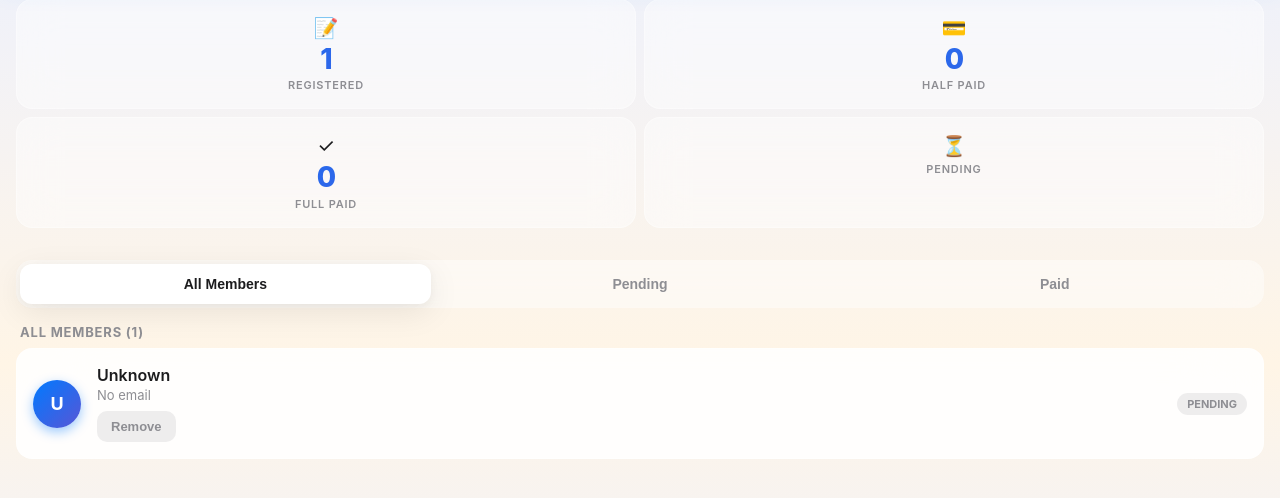
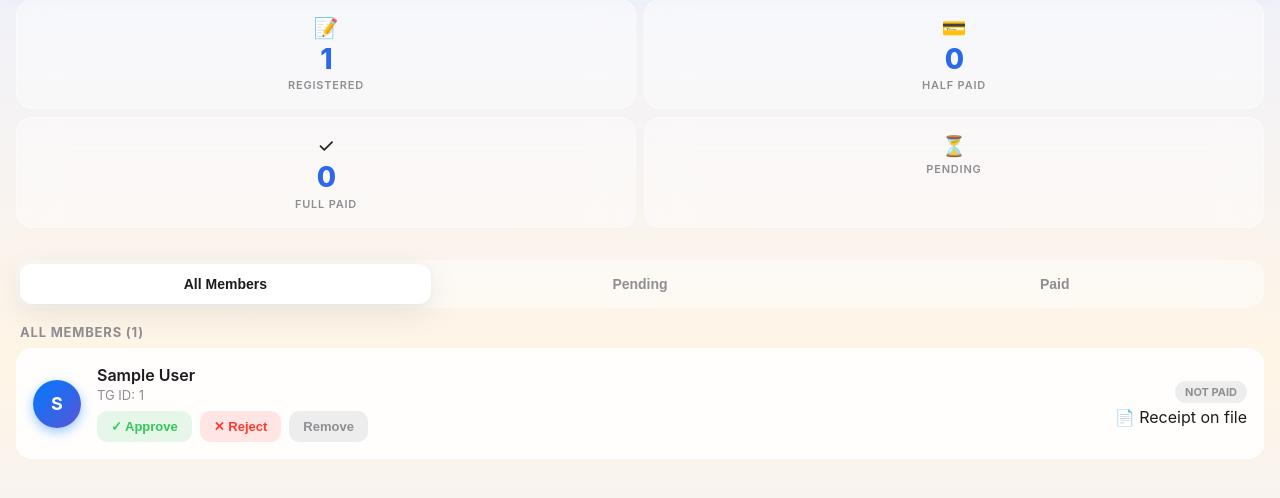
Before and after one commit to burkhon-n/Travel-Bot, a FastAPI app: page /admin/trip/1 in a window 1280 px wide. Shown: the part 195-693 px from the top of the page. Run offline with FastAPI, Linux system fonts and the light colour scheme; tables that the repository leaves empty hold one stand-in row (values such as "Sample post"); parts of the project's set-up code (start-up, migrations or seed data) failed here and were passed over; some libraries are stand-ins or nearby versions.

Commit message:
Refactor member data display in admin trip template for improved clarity and accuracy

```diff
--- a/templates/admin_trip.html
+++ b/templates/admin_trip.html
@@ -264,12 +264,12 @@
     <div class="section-title">All Members ({{ members|length }})</div>
     {% for m in members %}
     <div class="member-card" data-member-id="{{ m.get('id', '') }}">
-      <div class="member-avatar">{{ (m.get('name', 'U')[0])|upper }}</div>
+      <div class="member-avatar">{{ (m.get('full_name', 'U')[0])|upper }}</div>
       <div class="member-info">
-        <div class="member-name">{{ m.get('name', 'Unknown') }}</div>
-        <div class="member-email">{{ m.get('email', 'No email') }}</div>
+        <div class="member-name">{{ m.get('full_name', 'Unknown') }}</div>
+        <div class="member-email">TG ID: {{ m.get('telegram_id', 'N/A') }}</div>
         <div class="member-actions">
-          {% if m.get('has_pending_receipt', False) %}
+          {% if m.get('receipt') and m.get('payment_status') == 'not_paid' %}
           <button class="action-btn action-btn-approve js-approve" data-id="{{ m.get('id', '') }}">✓ Approve</button>
           <button class="action-btn action-btn-reject js-reject" data-id="{{ m.get('id', '') }}">✕ Reject</button>
           {% endif %}
@@ -277,15 +277,15 @@
         </div>
       </div>
       <div class="member-status">
-        {% if m.get('payment_status') == 'full' %}
+        {% if m.get('payment_status') == 'full_paid' %}
         <span class="payment-badge payment-full">FULL PAID</span>
-        {% elif m.get('payment_status') == 'half' %}
+        {% elif m.get('payment_status') == 'half_paid' %}
         <span class="payment-badge payment-half">50% PAID</span>
         {% else %}
-        <span class="payment-badge payment-pending">PENDING</span>
+        <span class="payment-badge payment-pending">NOT PAID</span>
         {% endif %}
-        {% if m.get('receipt_url') %}
-        <img src="{{ m.get('receipt_url') }}" class="receipt-preview" onclick="window.open('{{ m.get('receipt_url') }}')">
+        {% if m.get('receipt') %}
+        <span class="receipt-indicator">📄 Receipt on file</span>
         {% endif %}
       </div>
     </div>
@@ -300,7 +300,7 @@
 
   <div class="tab-content" data-content="pending">
     <div class="section-title">Pending Approvals</div>
-    {% for m in members if m.get('has_pending_receipt', False) %}
+    {% for m in members if m.get('receipt') and m.get('payment_status') == 'not_paid' %}
     <div class="member-card">
       <!-- Same member card structure -->
     </div>
@@ -315,7 +315,7 @@
 
   <div class="tab-content" data-content="paid">
     <div class="section-title">Confirmed Payments</div>
-    {% for m in members if m.get('payment_status') in ['half', 'full'] %}
+    {% for m in members if m.get('payment_status') in ['half_paid', 'full_paid'] %}
     <div class="member-card">
       <!-- Same member card structure -->
     </div>
```
